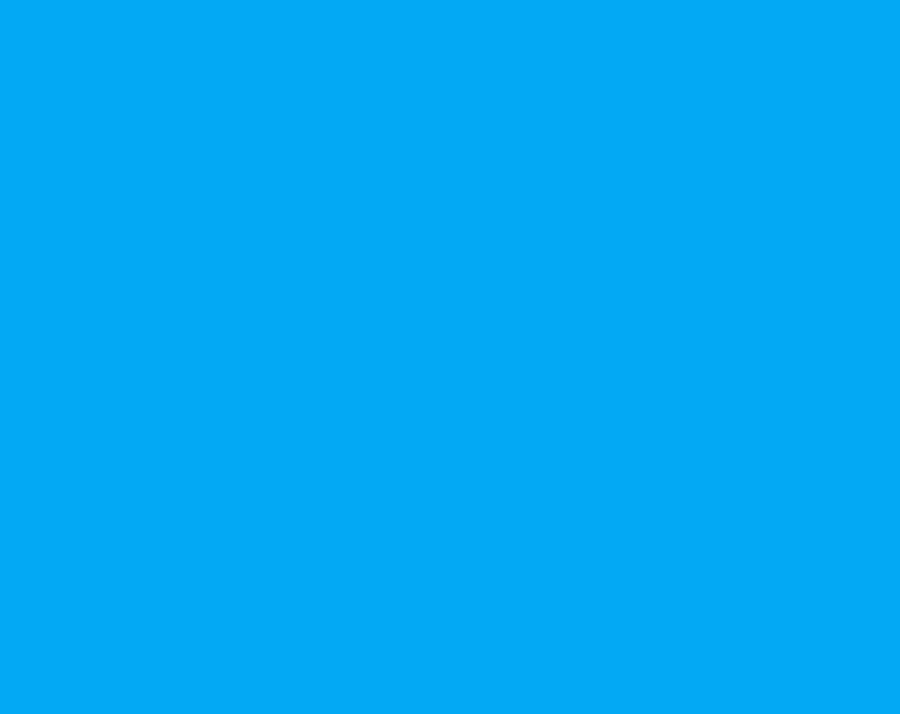
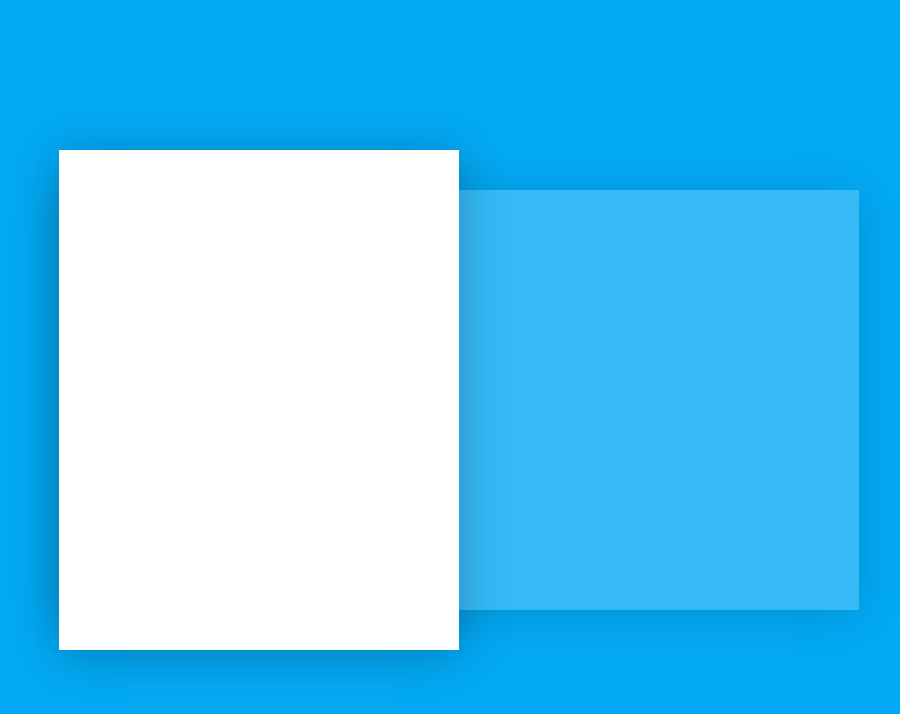
Before and after one commit to thilakshids/Responsive-Sliding-Registration-form, a plain HTML site: page index.html in a window 1280 px wide. Shown: the whole page, without its empty margins (181-1081 px from the left). Drawn offline with Linux system fonts and the light colour scheme.

Commit message:
added css

```diff
--- a/index.html
+++ b/index.html
@@ -7,8 +7,17 @@
     </head>
     <body>
         <div class="container">
-            <div class="blueBg"></div>
-
+            <div class="blueBg">
+                <div class=box signinBtn>
+                    <h2>Already Have an account ?</h2>
+                    <button class="signinBtn">Sign in</button>
+                </div>
+                <div class="box signup">
+                    <h2>Don't Have an Account ?</h2>
+                    <button class="signupBtn">Sign Up</button>
+                </div>
+            </div>
+            <div class="formBx"></div>
         </div>
     </body>
 </html>
--- a/style.css
+++ b/style.css
@@ -14,3 +14,44 @@ body{
     background: #03a9f4;
     transition: 0.5s;
 }
+
+.container{
+    position: relative;
+    width: 800px;
+    height: 500px;
+    margin: 20px;
+}
+
+.blueBg{
+    position: absolute;
+    top: 40px;
+    width: 100%;
+    height: 420px;
+    background: rgba(255,255,255,0.2);
+    box-shadow: 0 5px 45px rgba(0,0,0,0.15);
+}
+ .blueBg .box button{
+     cursor: pointer;
+     padding: 10px 20px;
+     background: #fff;
+     color: #333;
+     font-size: 16px;
+     font-weight: 500;
+     border: none;
+ }
+
+ .formBx{
+     position: absolute;
+     top: 0;
+     left: 0;
+     width: 50%;
+     height: 100%;
+     background: #fff;
+     z-index: 1000;
+     display: flex;
+     justify-content: center;
+     align-items: center;
+     box-shadow: 0 5px 45px rgba(0,0,0,0.25);
+     transition: 0.5s ease-in-out;
+
+ }
```
